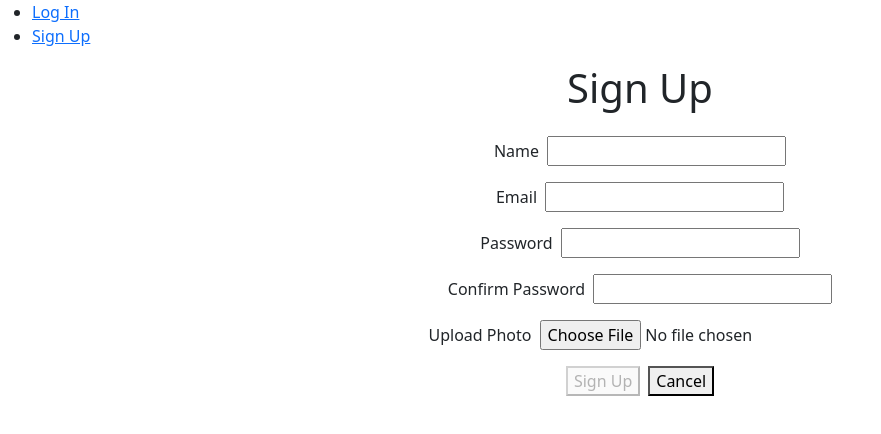
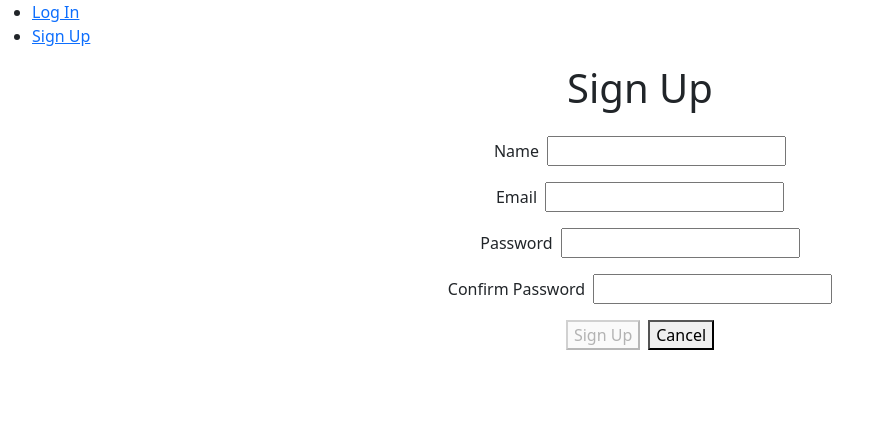
Before and after one commit to LukeSchaffel/cookie-clicker-front-end, a React (Create React App) app: page /signup in a window 1280 px wide. Shown: the top 434 px of the page, without its empty margins (0-881 px from the left). Built offline with nearby package versions, Linux system fonts and the light colour scheme; no server answers.

Commit message:
remove ui for dead links

```diff
--- a/src/App.jsx
+++ b/src/App.jsx
@@ -126,10 +126,10 @@ const App = () => {
           path="/login"
           element={<Login handleSignupOrLogin={handleSignupOrLogin} />}
         />
-        <Route
+        {/* <Route
           path="/profiles"
           element={user ? <Profiles /> : <Navigate to="/login" />}
-        />
+        /> */}
         <Route
           path="/changePassword"
           element={
--- a/src/components/SignupForm/SignupForm.jsx
+++ b/src/components/SignupForm/SignupForm.jsx
@@ -94,7 +94,7 @@ const SignupForm = props => {
           onChange={handleChange}
         />
       </div>
-      <div className={styles.inputContainer}>
+      {/* <div className={styles.inputContainer}>
         <label htmlFor="photo-upload" className={styles.label}>
           Upload Photo
         </label>
@@ -104,7 +104,7 @@ const SignupForm = props => {
           name="photo"
           onChange={handleChangePhoto}
         />
-      </div>
+      </div> */}
       <div className={styles.inputContainer}>
         <button disabled={isFormInvalid()} className={styles.button}>
           Sign Up
```
